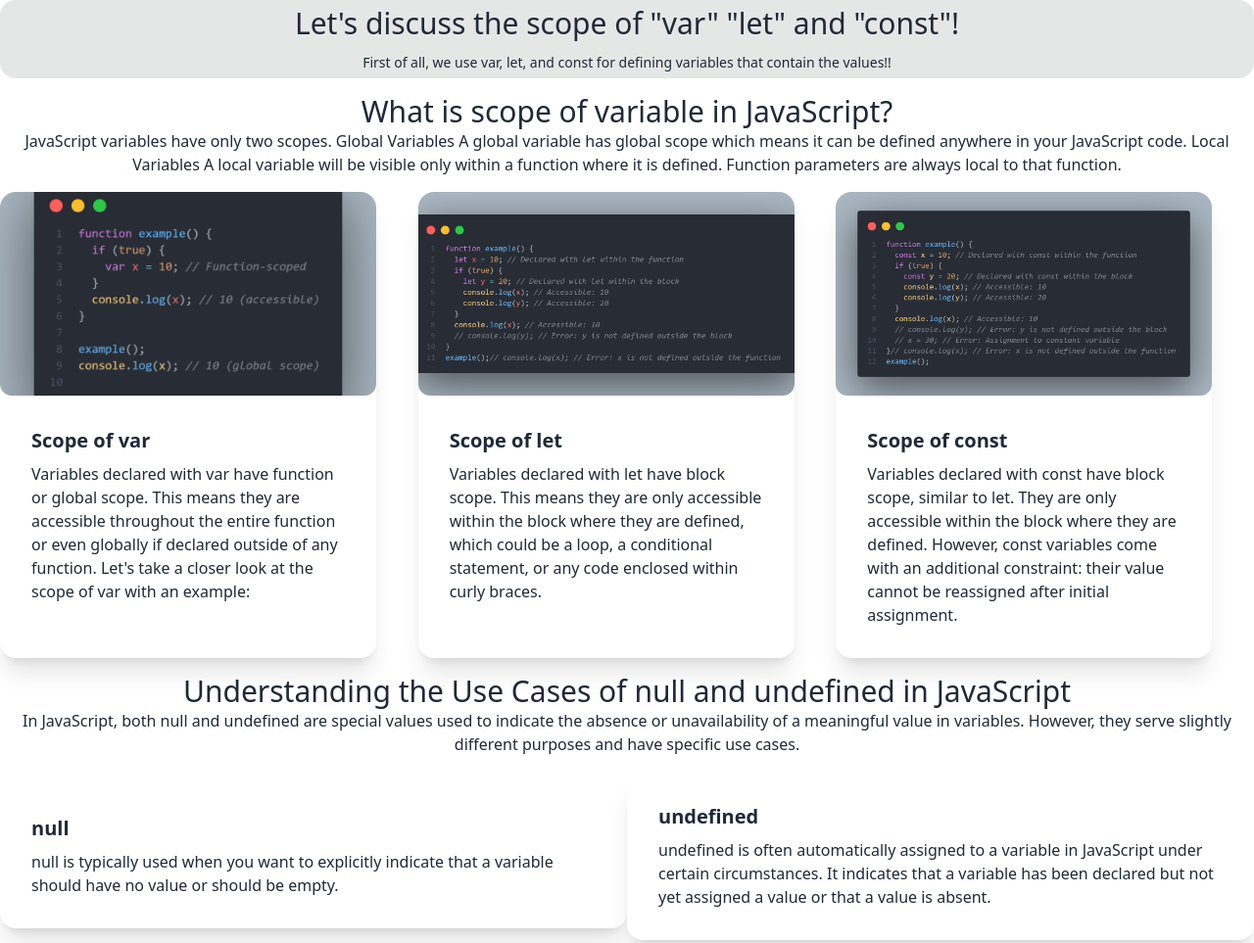
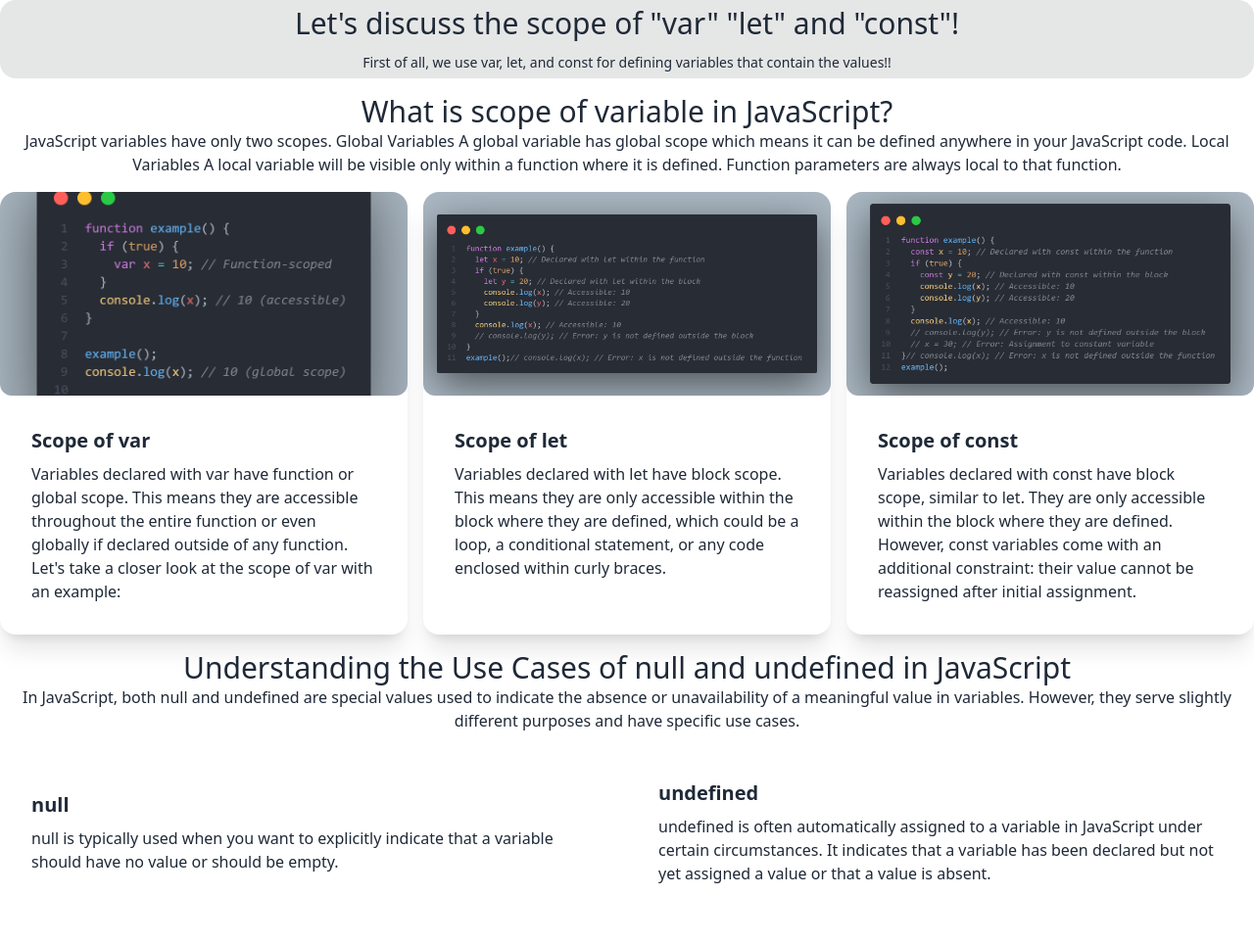
Before and after one commit to rafikulislam775/ph-tube-sort, a plain HTML site: page blog.html in a window 1280 px wide. Shown: the top 963 px of the page at 98% size. Drawn offline with nearby package versions, Linux system fonts and the light colour scheme.

Commit message:
updating some point

```diff
--- a/blog.html
+++ b/blog.html
@@ -40,9 +40,9 @@
 
     <section>
       <div
-        class="container m-auto grid grid-cols-1 md:grid-cols-2 lg:grid-cols-3"
+        class="container gap-4 m-auto grid grid-cols-1 md:grid-cols-2 lg:grid-cols-3"
       >
-        <div class="card w-96 bg-base-100 shadow-xl object-cover">
+        <div class="card bg-base-100 shadow-xl object-cover">
           <figure>
             <img
               src="./logo/code-var.png"
@@ -60,7 +60,7 @@
             </p>
           </div>
         </div>
-        <div class="card w-96 bg-base-100 shadow-xl object-cover">
+        <div class="card bg-base-100 shadow-xl object-cover">
           <figure>
             <img
               src="./logo/let.png"
@@ -78,7 +78,7 @@
             </p>
           </div>
         </div>
-        <div class="card w-96 bg-base-100 shadow-xl object-cover">
+        <div class="card bg-base-100 shadow-xl object-cover">
           <figure>
             <img
               src="./logo/const.png"
@@ -111,7 +111,7 @@
         </p>
       </div>
       <div class="flex items-center justify-center">
-        <div class="card flex-1 bg-base-100 shadow-xl">
+        <div class="card flex-1 bg-base-100">
           <div class="card-body">
             <h2 class="card-title">null</h2>
             <p>
@@ -120,7 +120,7 @@
             </p>
           </div>
         </div>
-        <div class="card flex-1 bg-base-100 shadow-xl">
+        <div class="card flex-1 bg-base-100">
           <div class="card-body">
             <h2 class="card-title">undefined</h2>
             <p>
```
Also changed, not shown: index.html (+7 -8 lines), js/script.js (+5 -8 lines).
